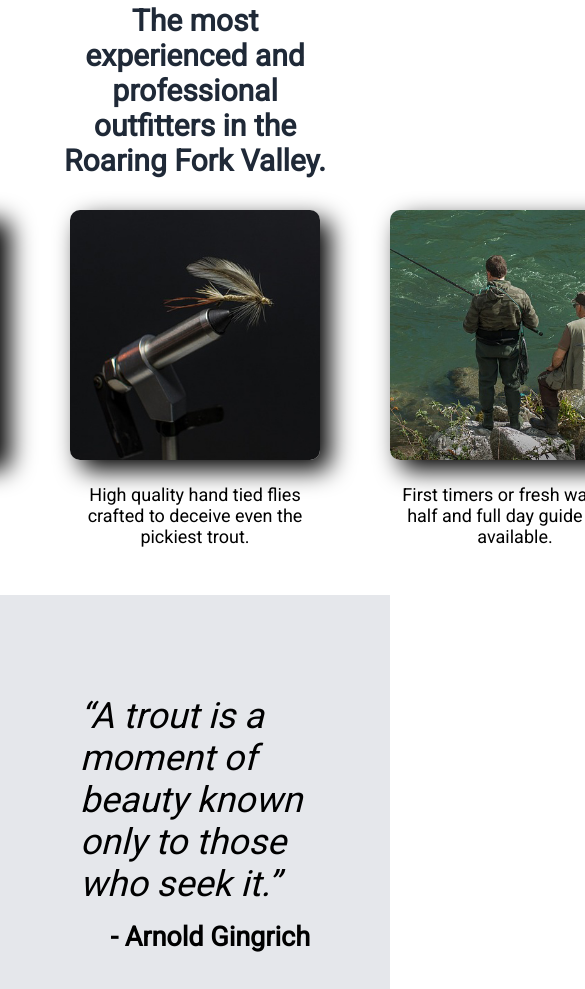
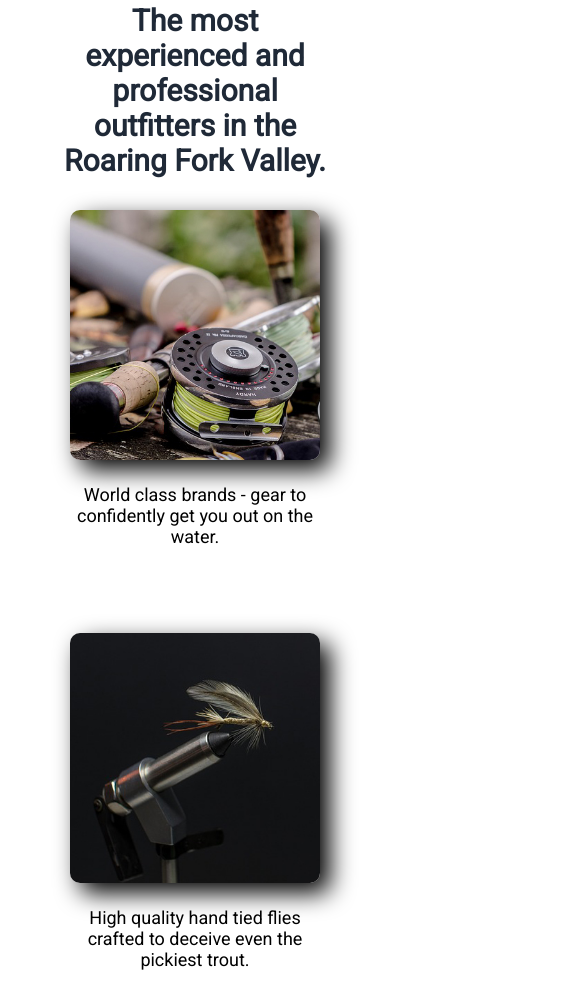
Before and after one commit to cjdinges/top-landing-page, a plain HTML site: page index.html in a window 390 px wide. Shown: the part 893-1882 px from the top of the page, 585 px wide, since content can reach past the window. Drawn offline with Linux system fonts and the light colour scheme.

Commit message:
Make Card Container Responsive to Media Query

```diff
--- a/style.css
+++ b/style.css
@@ -244,6 +244,12 @@ p {
         margin: auto;
     }
 
+    .information .cards-container {
+        flex-direction: column;
+        justify-content: center;
+        align-items: center;
+    }
+
     @media screen and (max-width: 420px) {
         .navbar {
             height: 120px;
```
